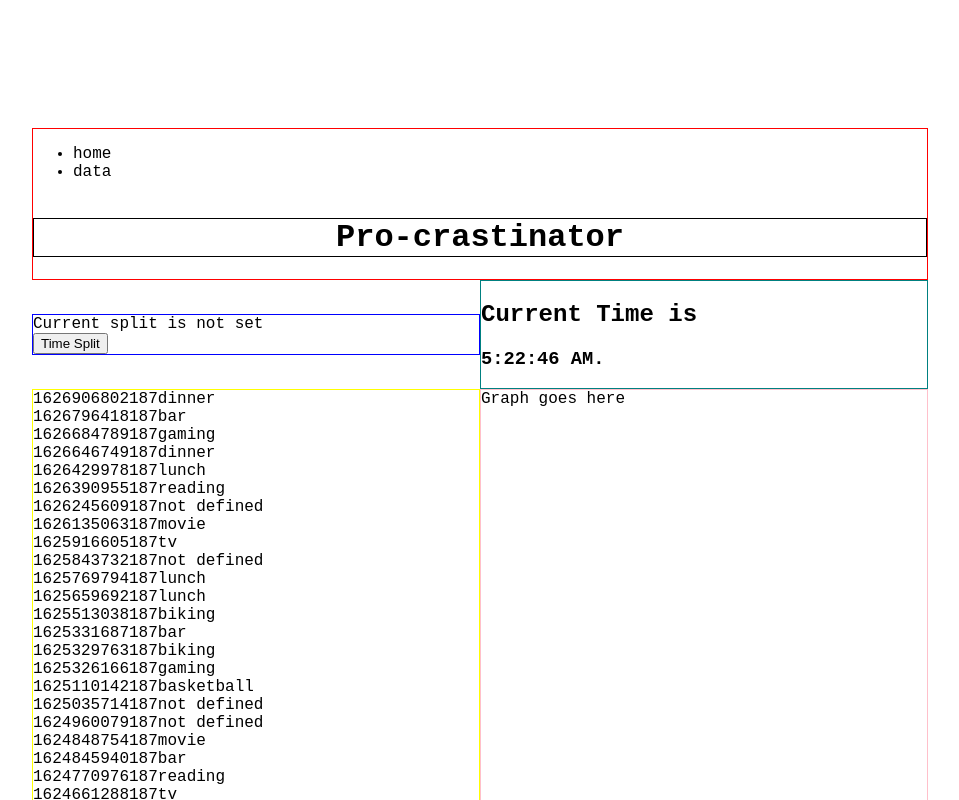
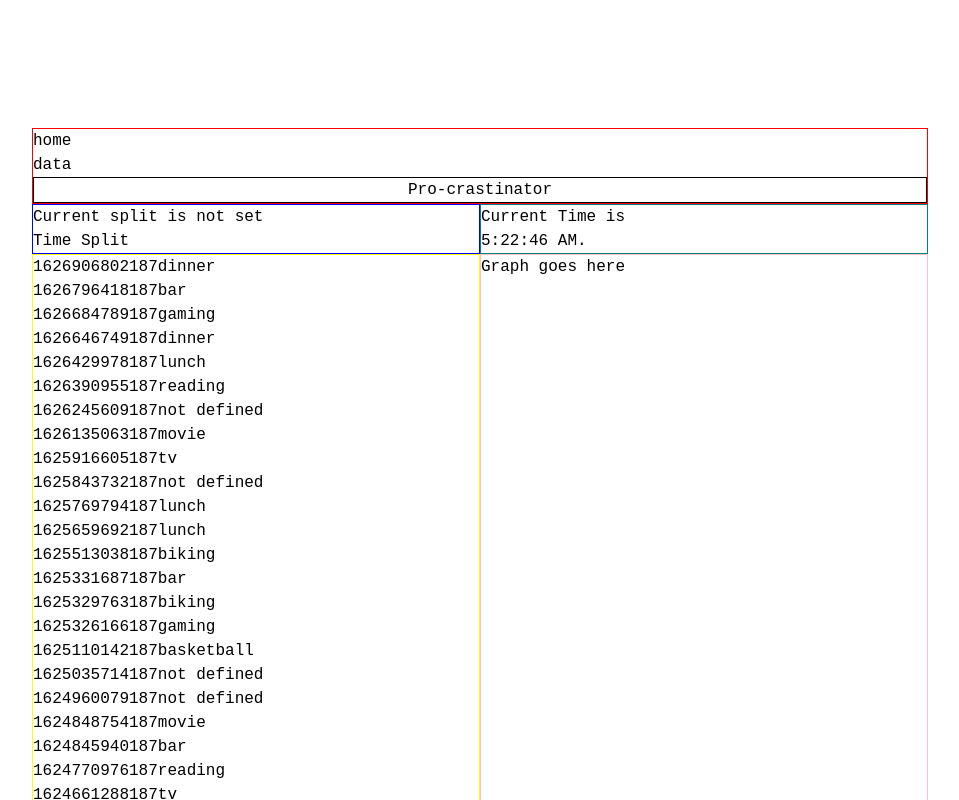
Before and after one commit to bbli1012/pro-crastinator, a React (Create React App) app: page / in a window 1280 px wide. Shown: the top 800 px of the page, without its empty margins (160-1119 px from the left). Built offline with nearby package versions, Linux system fonts and the light colour scheme.

Commit message:
installed tailwindcss

```diff
--- /dev/null
+++ b/craco.config.js
@@ -0,0 +1,10 @@
+module.exports = {
+  style: {
+    postcss: {
+      plugins: [
+        require('tailwindcss'),
+        require('autoprefixer'),
+      ],
+    },
+  },
+}
--- a/src/index.css
+++ b/src/index.css
@@ -1,3 +1,7 @@
+@tailwind base;
+@tailwind components;
+@tailwind utilities;
+
 body {
   margin: 0;
   font-family: -apple-system, BlinkMacSystemFont, 'Segoe UI', 'Roboto', 'Oxygen',
--- /dev/null
+++ b/tailwind.config.js
@@ -0,0 +1,11 @@
+module.exports = {
+  purge: ['./src/**/*.{js,jsx,ts,tsx}', './public/index.html'],
+  darkMode: false, // or 'media' or 'class'
+  theme: {
+    extend: {},
+  },
+  variants: {
+    extend: {},
+  },
+  plugins: [],
+}
```
Also changed, not shown: package.json (+9 -3 lines), 1 other file (tests, documents, lock files or other folders).
